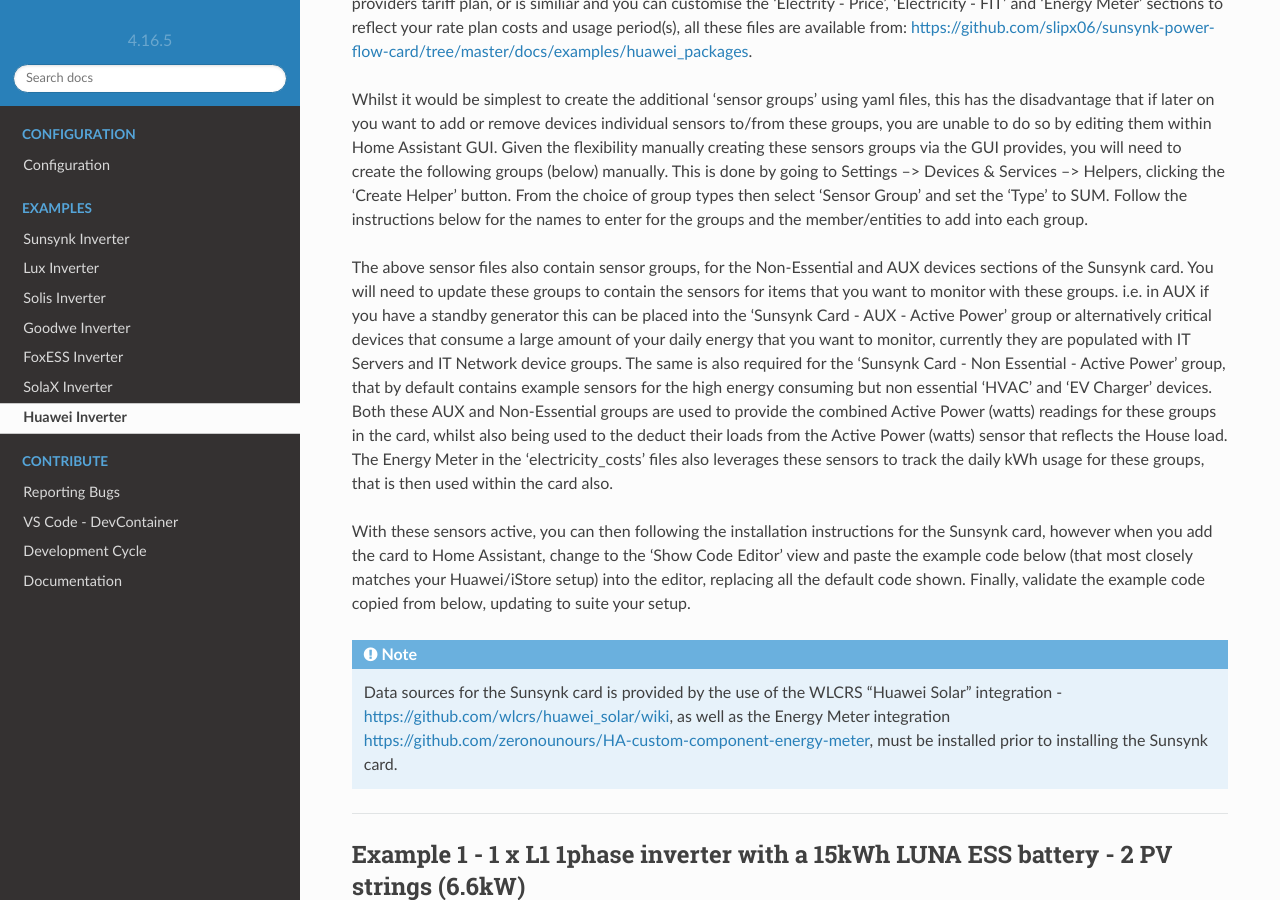
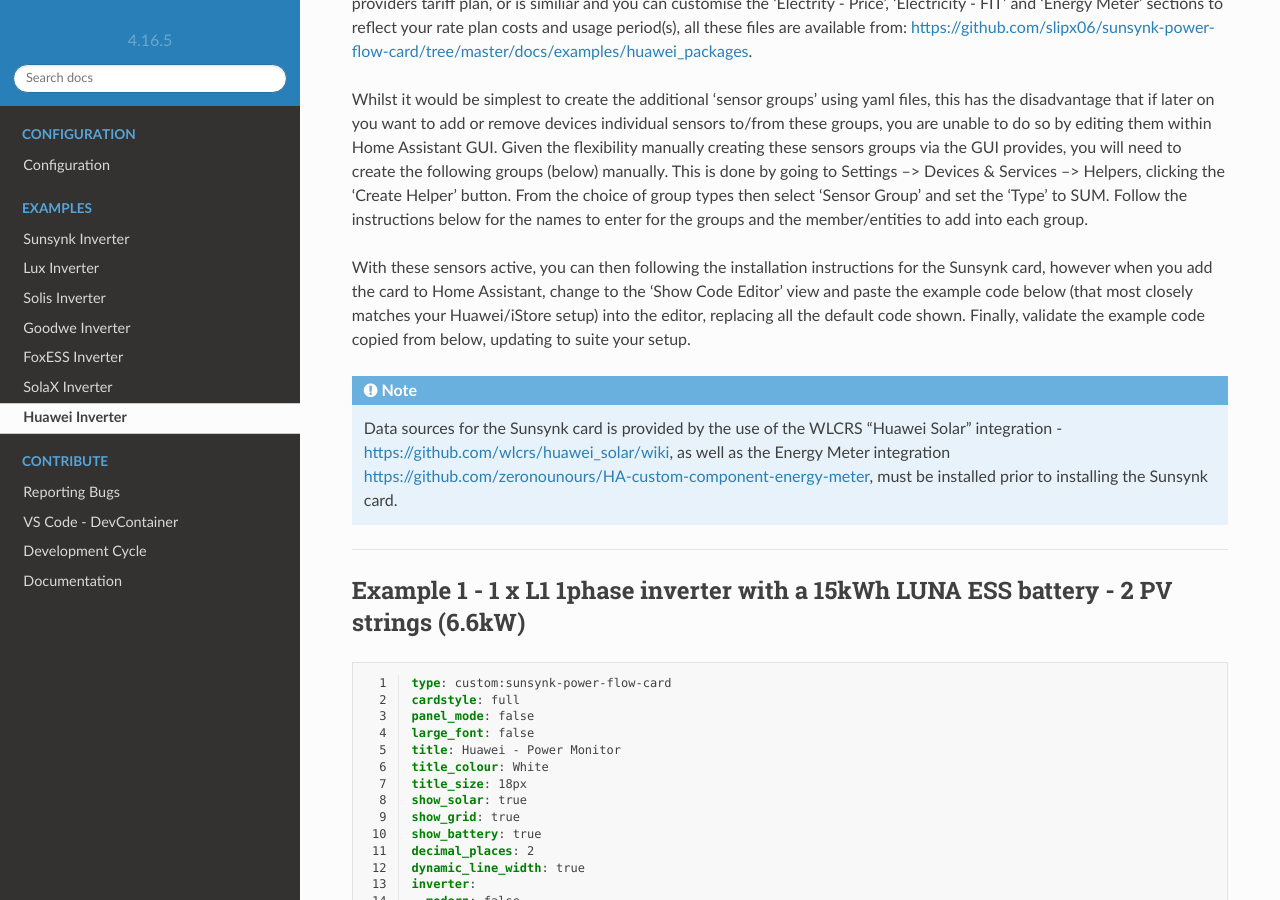
Before and after one commit to slipx06/sunsynk-power-flow-card, a Sphinx documentation site: the page built from docs/examples/huawei.rst, in a window 1280 px wide and 900 px high, scrolled down 389 px. Built offline with Sphinx 7.4.7 and the Read the Docs theme 2.0.0, drawn with Linux system fonts in a browser that asks for light colours.

Commit message:
Update huawei.rst

```diff
--- a/docs/examples/huawei.rst
+++ b/docs/examples/huawei.rst
@@ -14,15 +14,11 @@
 
 ..  csv-table:: Manually Created Sensor Groups
     :header: "Group Name", "Entity ID", "Unit of Measurement"," "Purpose
-    :widths: 50, 40, 5, 20
+    :widths: 30, 40, 5, 45
 
     "Sunsynk Card - AUX - Energy Daily", "sunsynk_card_aux_energy_daily", "kWh", "Required for the day_aux_energy entity, that shows the AUX Daily kWh consumed. Group should be populated with the daily energy sensors of all the devices monitored in AUX1 and AUX2"
     "Sunsynk Card - AUX - Active Power", "sunsynk_card_aux_active_power", "W", "Required for the aux_power_166 entity, that shows the total Active Power for AUX1 and AUX2. Group should be populated with the Active Power sensors of all the devices monitored in AUX1 and AUX2"
     "Sunsynk Card - Non Essential - Active Power", "sunsynk_card_non_essential_active_power", "W", "Required for the essential_power entity, that shows the tota Active Power for Non-Essential. Group should be populated with the Active Power sensors of all the non-essntial devices monitored, such as HVAC, EV Charger or Hot Power Pumps."
-
-
-
-The above sensor files also contain sensor groups, for the Non-Essential and AUX devices sections of the Sunsynk card. You will need to update these groups to contain the sensors for items that you want to monitor with these groups. i.e. in AUX if you have a standby generator this can be placed into the 'Sunsynk Card - AUX - Active Power' group or alternatively critical devices that consume a large amount of your daily energy that you want to monitor, currently they are populated with IT Servers and IT Network device groups. The same is also required for the 'Sunsynk Card - Non Essential - Active Power' group, that by default contains example sensors for the high energy consuming but non essential 'HVAC' and 'EV Charger' devices. Both these AUX and Non-Essential groups are used to provide the combined Active Power (watts) readings for these groups in the card, whilst also being used to the deduct their loads from the Active Power (watts) sensor that reflects the House load. The Energy Meter in the 'electricity_costs' files also leverages these sensors to track the daily kWh usage for these groups, that is then used within the card also.
 
 With these sensors active, you can then following the installation instructions for the Sunsynk card, however when you add the card to Home Assistant, change to the 'Show Code Editor' view and paste the example code below (that most closely matches your Huawei/iStore setup) into the editor, replacing all the default code shown. Finally, validate the example code copied from below, updating to suite your setup.
 
```
